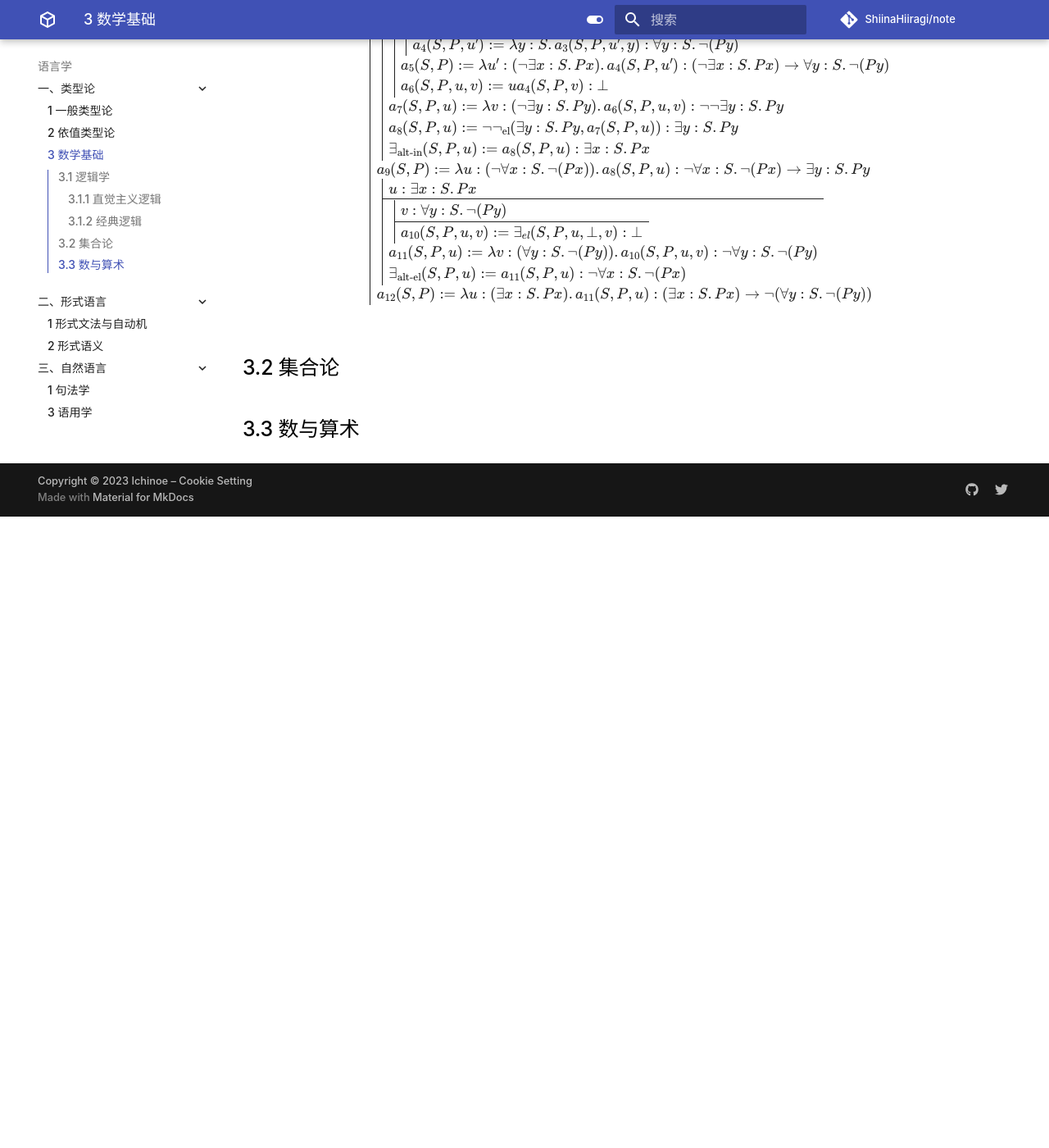
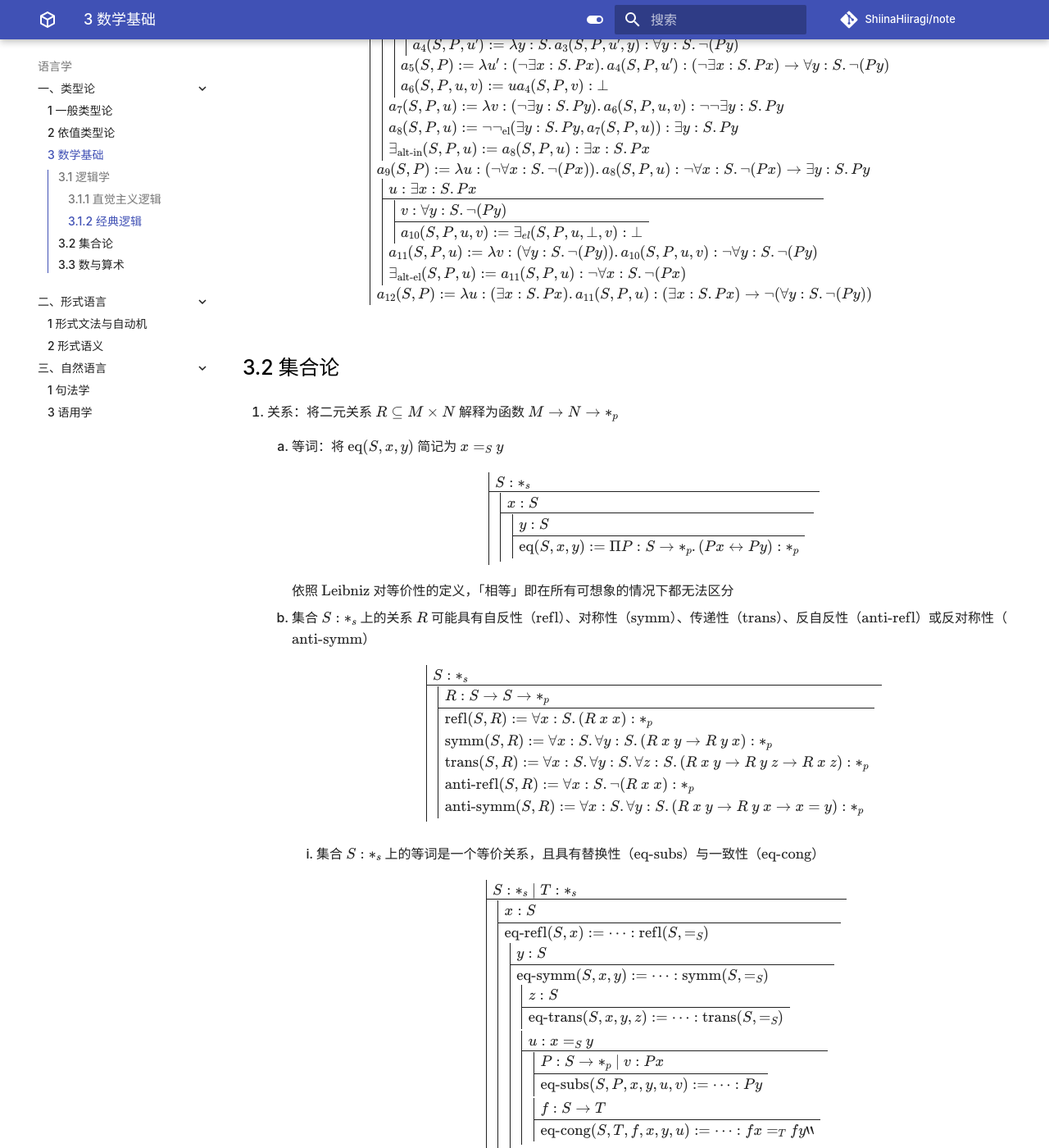
Before and after one commit to ShiinaHiiragi/note, an MkDocs documentation site: the page built from docs/lang/type/math.md, in a window 1280 px wide and 1400 px high, scrolled down 3998 px. Shown: the whole window at 82% size. Built offline with MkDocs 1.6.1 and Material for MkDocs 9.7.7, drawn with Linux system fonts in a browser that asks for light colours; comment, search, counter and statistics services are not loaded; before the commit the page ends 4628 px from its top, so only the background shows below that; some of the changed text lies outside the part shown.

Commit message:
add order

```diff
--- a/docs/lang/type/math.md
+++ b/docs/lang/type/math.md
@@ -369,5 +369,101 @@
     $$
 
 ## 3.2 集合论
+1. 关系：将二元关系 $R \subseteq M \times N$ 解释为函数 $M \to N \to *_{p}$
+    1. 等词：将 $\operatorname{eq} (S, x, y)$ 简记为 $x =_{S} y$
+
+        $$
+        \fitch{
+            \subcol{
+                S: *_{s}
+                \startsub \hline \subcol{
+                    x: S
+                    \startsub \hline \subcol{
+                        y: S \\
+                        \hline
+                        \operatorname{eq} (S, x, y) := \Pi P: S \to *_{p}.(P x \leftrightarrow P y): *_{p}
+                    }
+                }
+            }
+        }
+        $$
+
+        依照 $\text{Leibniz}$ 对等价性的定义，「相等」即在所有可想象的情况下都无法区分
+
+    2. 集合 $S: *_{s}$ 上的关系 $R$ 可能具有自反性（$\operatorname{refl}$）、对称性（$\operatorname{symm}$）、传递性（$\operatorname{trans}$）、反自反性（$\operatorname{anti-refl}$）或反对称性（$\operatorname{anti-symm}$）
+
+        $$
+        \fitch{
+            \subcol{
+                S: *_{s}
+                \startsub \hline \subcol{
+                    R: S \to S \to *_{p} \\
+                    \hline
+                    \operatorname{refl}(S, R) := \forall x: S.(R \ x \ x): *_{p} \\
+                    \operatorname{symm}(S, R) := \forall x: S.\forall y: S.(R \ x \ y \to R \ y \ x): *_{p} \\
+                    \operatorname{trans}(S, R) := \forall x: S.\forall y: S.\forall z: S.(R \ x \ y \to R \ y \ z \to R \ x \ z): *_{p} \\
+                    \operatorname{anti-refl}(S, R) := \forall x: S. \neg (R \ x \ x): *_{p} \\
+                    \operatorname{anti-symm}(S, R) := \forall x: S.\forall y: S.(R \ x \ y \to R \ y \ x \to x = y): *_{p} \\
+                }
+            }
+        }
+        $$
+
+        1. 集合 $S: *_{s}$ 上的等词是一个等价关系，且具有替换性（$\operatorname{eq-subs}$）与一致性（$\operatorname{eq-cong}$）
+
+            $$
+            \fitch{
+                \subcol{
+                    S: *_{s} \mid T: *_{s}
+                    \startsub \hline \subcol{
+                        x: S \\
+                        \hline
+                        \operatorname{eq-refl} (S, x) := \cdots: \operatorname{refl} (S, =_{S})
+                        \startsub \subcol{
+                            y: S \\
+                            \hline
+                            \operatorname{eq-symm} (S, x, y) := \cdots: \operatorname{symm} (S, =_{S})
+                            \startsub \subcol{
+                                z: S \\
+                                \hline
+                                \operatorname{eq-trans} (S, x, y, z) := \cdots: \operatorname{trans} (S, =_{S})
+                            }
+                            \startsub \subcol{
+                                u: x =_{S} y
+                                \startsub \hline \subcol{
+                                    P: S \to *_{p} \mid v: P x \\
+                                    \hline
+                                    \operatorname{eq-subs}(S, P, x, y, u, v) := \cdots: P y
+                                }
+                                \startsub \subcol{
+                                    f: S \to T \\
+                                    \hline
+                                    \operatorname{eq-cong}(S, T, f, x, y, u) := \cdots: f x =_{T} f y``
+                                }
+                            }
+                        }
+                    }
+                }
+            }
+            $$
+
+        2. 序关系：定义拟序（$\operatorname{pre-ord}$）、偏序（$\operatorname{part-ord}$）与全序（$\operatorname{total-ord}$）如下
+
+            $$
+            \fitch{
+                \subcol{
+                    S: *_{s}
+                    \startsub \hline \subcol{
+                        \leqslant: S \to S \to *_{p} \\
+                        \hline
+                        \operatorname{pre-ord} (S, \leqslant) := \operatorname{refl} (S, \leqslant) \wedge \operatorname{trans} (S, \leqslant): *_{p} \\
+                        \operatorname{part-ord} (S, \leqslant) := \operatorname{pre-ord} (S, \leqslant) \wedge \operatorname{anti-symm} (S, \leqslant): *_{p} \\
+                        \operatorname{total-ord} (S, \leqslant) := \operatorname{part-ord} (S, \leqslant) \wedge (\forall x: S. \forall y: S. (x \leqslant y \vee y \leqslant x)): *_{p} \\
+                    }
+                }
+            }
+            $$
+
+2. 子集
 
 ## 3.3 数与算术
```
